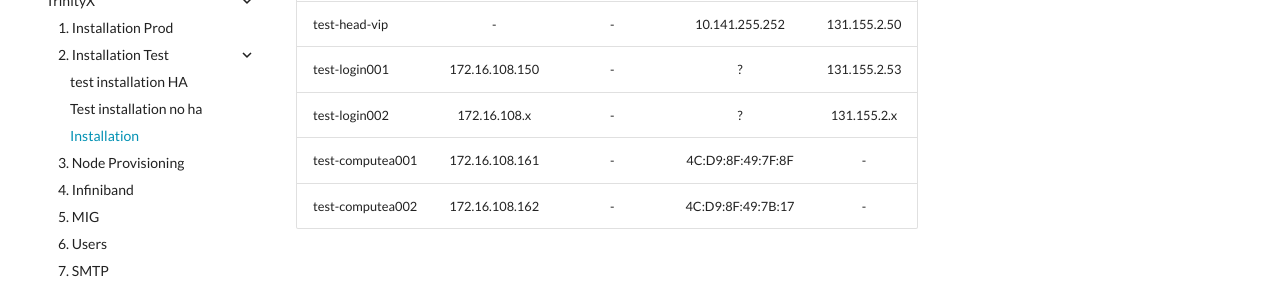
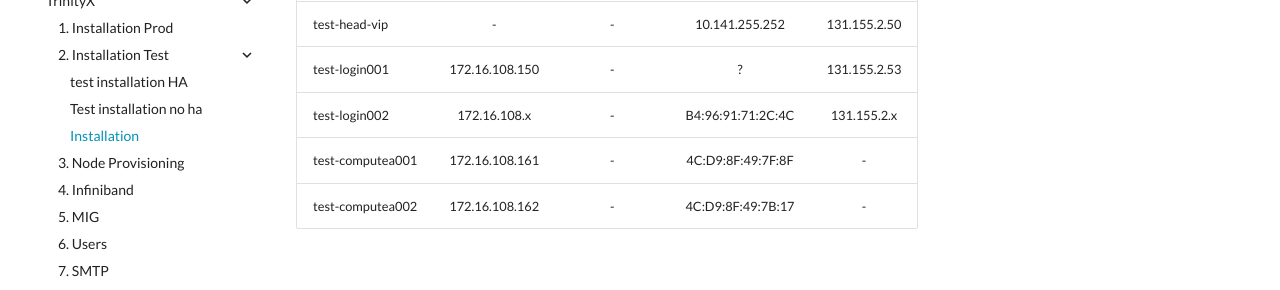
Before and after one commit to gferhpc/supercomputing.tue.nl, an MkDocs documentation site: the page built from pages/documentation/administration/trinityx/test installation/test-installation.md, in a window 1280 px wide and 1154 px high. Shown: the part 455-745 px from the top of the window. Built offline with MkDocs 1.6.1 and Material for MkDocs 9.7.7, drawn with Linux system fonts in a browser that asks for light colours.

Commit message:
Update test-installation.md

```diff
--- a/pages/documentation/administration/trinityx/test installation/test-installation.md
+++ b/pages/documentation/administration/trinityx/test installation/test-installation.md
@@ -7,7 +7,7 @@
 | test-head02           | 172.16.108.12  | 172.16.108.14  | 10.141.255.253    | 131.155.2.52  |
 | test-head-vip         |       -        |       -        | 10.141.255.252    | 131.155.2.50  |
 | test-login001         | 172.16.108.150 |       -        |       ?           | 131.155.2.53  |
-| test-login002         | 172.16.108.x   |       -        |       ?           | 131.155.2.x   |
+| test-login002         | 172.16.108.x   |       -        | B4:96:91:71:2C:4C | 131.155.2.x   |
 | test-computea001      | 172.16.108.161 |       -        | 4C:D9:8F:49:7F:8F |      -        |
 | test-computea002      | 172.16.108.162 |       -        | 4C:D9:8F:49:7B:17 |      -        |
 
```
